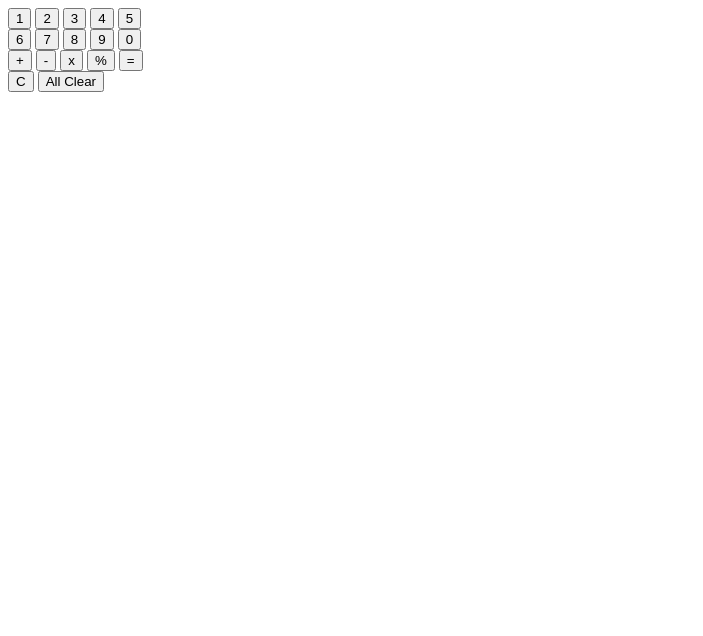
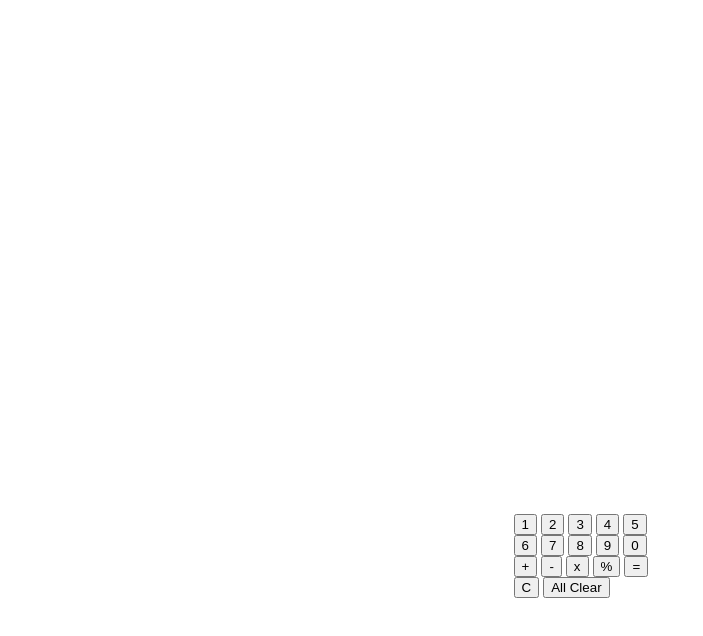
Before and after one commit to jsephgd/Brackish, a plain HTML site: page toolbox/calculator/calculator.html in a window 1280 px wide. Shown: the whole page, without its empty margins (0-703 px from the left). Drawn offline with Linux system fonts and the light colour scheme.

Commit message:
more shit

```diff
--- a/indexstyle.css
+++ b/indexstyle.css
@@ -3,8 +3,10 @@
 
 
 
-.header { text-align: center; color: rgb(0, 0, 0);
+.header { text-align: center; color: rgb(0, 0, 0); background-color: white; padding: 20px;
 }
+
+p {background-color: white; padding: 20px;}
 
 .flex-container {
     display: flex;
@@ -23,7 +25,9 @@
     padding-right: 10px;
   }
 
-body {background-image: url("Pictures/indexbg.jpg") ;}
+/*body {background-image: url("Pictures/indexbg.jpg") ;}*/
+body {background-image: url("Pictures/hyphenbg.jpg") ;}
+
 
 p {
     text-align: center;
--- a/toolbox/calculator/calculator.css
+++ b/toolbox/calculator/calculator.css
@@ -1,4 +1,24 @@
 .calculator{
+    display: flex;
+    flex-direction: row;
+    flex-wrap: wrap;
+    padding: 40%;
+  }
+
+  .row {
+    flex-basis: 100%;
+  }
+
+  @media screen and (min-width: 800px) {
+    .column {
+      flex: 1;
+    }
+  }
+
+
+
+  /****Working
+  .calculator{
     display: flex;
     flex-direction: row;
     flex-wrap: wrap;
@@ -13,3 +33,4 @@
       flex: 1;
     }
   }
+*/
```
Also changed, not shown: Pictures/hyphenbg.jpg (added).
